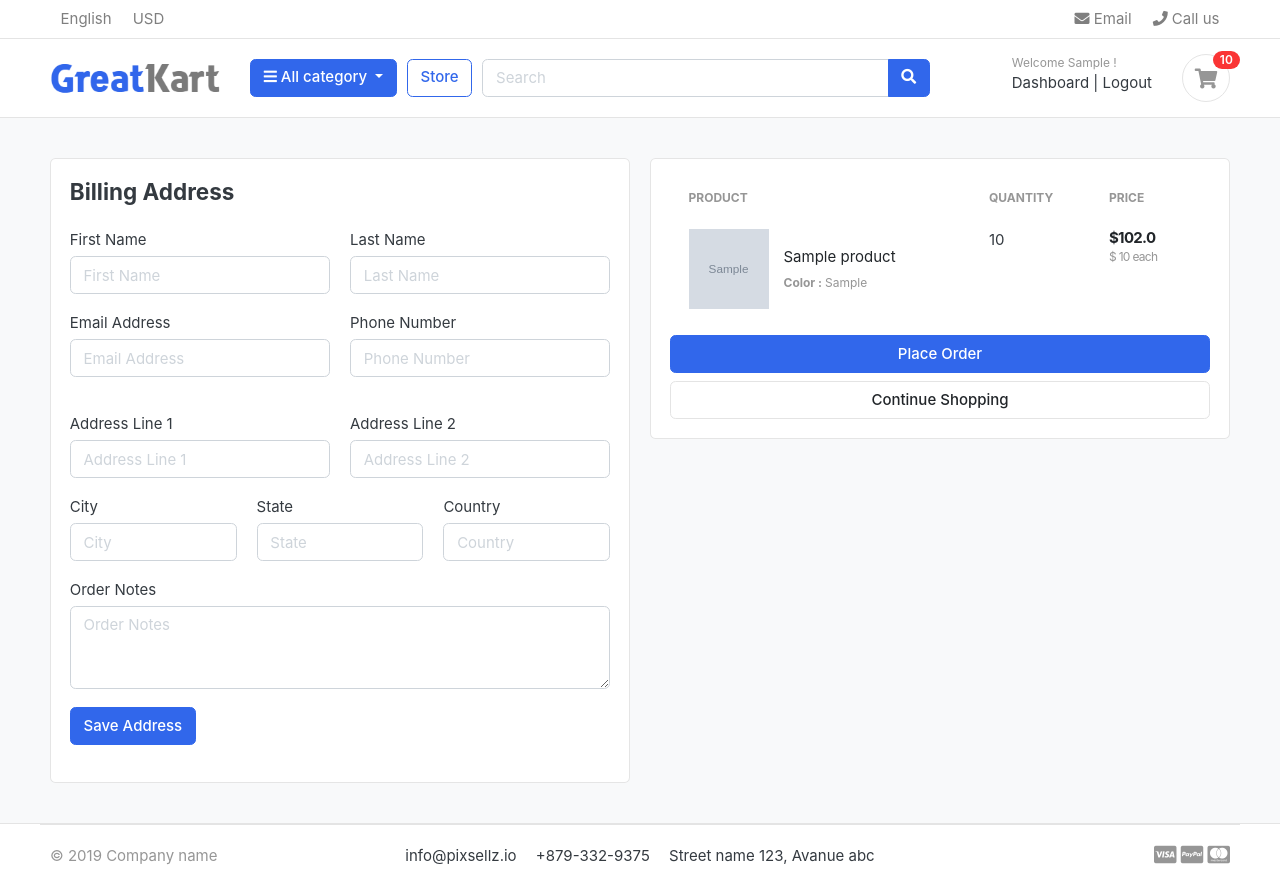
After one commit to SAGAR372112/greatkart-django, a Django app: page /cart/checkout/ in a window 1280 px wide. The commit adds this page. Run offline with Django 5.2, Linux system fonts and the light colour scheme; a user stored in the database is signed in; tables that the repository leaves empty hold one stand-in row (values such as "Sample post"); grey boxes marked "Sample" are stand-in pictures; some libraries are stand-ins or nearby versions; some web fonts are replaced.

Commit message:
handled cart and checkout page for the logged in users

```diff
--- a/carts/context_processors.py
+++ b/carts/context_processors.py
@@ -11,7 +11,10 @@ def counter(request):
     else:
         try:
             cart = Cart.objects.filter(cart_id=_cart_id(request))
-            cart_items = CartItem.objects.all().filter(cart=cart[:1])
+            if request.user.is_authenticated:
+                cart_items = CartItem.objects.all().filter(user=request.user)
+            else:
+                cart_items = CartItem.objects.all().filter(cart=cart[:1])
             for cart_item in cart_items:
                 cart_count += cart_item.quantity
         except Cart.DoesNotExist:
--- a/carts/models.py
+++ b/carts/models.py
@@ -1,5 +1,6 @@
 from django.db import models
 from store.models import Product, Variation
+from accounts.models import Account
 
 class Cart(models.Model):
     cart_id = models.CharField(max_length=250, blank=True)
@@ -9,9 +10,10 @@ class Cart(models.Model):
         return self.cart_id
 
 class CartItem(models.Model):
+    user = models.ForeignKey(Account, on_delete=models.CASCADE, null=True)
     product = models.ForeignKey(Product, on_delete=models.CASCADE)
     variations = models.ManyToManyField(Variation, blank=True)
-    cart = models.ForeignKey(Cart, on_delete=models.CASCADE)
+    cart = models.ForeignKey(Cart, on_delete=models.CASCADE, null=True)
     quantity = models.IntegerField()
     is_active = models.BooleanField(default=True)
 
--- a/carts/urls.py
+++ b/carts/urls.py
@@ -6,4 +6,6 @@ urlpatterns = [
     path('add_cart/<int:product_id>/', views.add_cart, name='add_cart'),
     path('remove_cart/<int:product_id>/<int:cart_item_id>/', views.remove_cart, name='remove_cart'),
     path('remove_cart_item/<int:product_id>/<int:cart_item_id>/', views.remove_cart_item, name='remove_cart_item'),
+
+    path('checkout/', views.checkout, name='checkout'),
 ]
--- a/carts/views.py
+++ b/carts/views.py
@@ -5,83 +5,162 @@ from django.http import HttpResponse
 from django.core.exceptions import ObjectDoesNotExist
 from django.shortcuts import get_object_or_404
 
+from django.contrib.auth.decorators import login_required
+
+# for getting the cart id from session-id is present in the cookie session
 def _cart_id(request):
     cart = request.session.session_key
     if not cart:
         cart = request.session.create()
     return cart
 
+# for adding the cart item
+def add_cart(request, product_id):
 
-def add_cart(request, product_id):
+    current_user = request.user
+
+    # for getting the product
     product = Product.objects.get(id=product_id)
-    product_variation = []
-    if request.method == 'POST':
-        for item in request.POST:
-            key = item
-            value = request.POST[key]
-            try:
-                variation = Variation.objects.get( variation_category__iexact=key, variation_value__iexact=value)
-                product_variation.append(variation)
-            except Variation.DoesNotExist:
-                pass
 
-    try:
-        cart = Cart.objects.get(cart_id=_cart_id(request)) #get the cart using the cart_id present in the session
-    except Cart.DoesNotExist:
-        cart = Cart.objects.create(cart_id=_cart_id(request))
-    cart.save()
+    # if current user is authenticated
+    if current_user.is_authenticated:
+        product_variation = []
+        if request.method == 'POST':
+            for item in request.POST:
+                key = item
+                value = request.POST[key]
+                try:
+                    variation = Variation.objects.get( variation_category__iexact=key, variation_value__iexact=value)
+                    product_variation.append(variation)
+                except Variation.DoesNotExist:
+                    pass
 
+        # for checking if the cart item already exists
+        is_cart_item_exists = CartItem.objects.filter(product=product, user=current_user).exists()
 
-    is_cart_item_exists = CartItem.objects.filter(product=product, cart=cart).exists()
+        # for checking existing variation list and current variation list
+        if is_cart_item_exists:
+            cart_item = CartItem.objects.filter(product=product, user=current_user)
 
-    if is_cart_item_exists:
-        cart_item = CartItem.objects.filter(product=product, cart=cart)
+            # for getting the existing variation list and id list
+            existing_variation_list = []
+            id = []
+            for item in cart_item:
+                existing_variation = item.variations.all()
+                existing_variation_list.append(list(existing_variation))
+                id.append(item.id)
 
-        #existing_variation -> database
-        #current variation -> product_variation
-        #item in cart_item -> cart_item
+            # incrementing the quantity of the cart item
+            if product_variation in existing_variation_list:
+                index = existing_variation_list.index(product_variation)
+                item_id = id[index]
+                item = CartItem.objects.get(product=product, id=item_id)
+                item.quantity += 1
+                item.save()
 
-        existing_variation_list = []
-        id = []
-        for item in cart_item:
-            existing_variation = item.variations.all()
-            existing_variation_list.append(list(existing_variation))
-            id.append(item.id)
+            # for creating the cart item
+            else:
+                item = CartItem.objects.create(
+                    product=product,
+                    quantity=1,
+                    user=current_user
+                )
+                if len(product_variation) > 0:
+                    item.variations.clear()
+                    item.variations.add(*product_variation)
+                item.save()
+        # If the user is not authenticated
+        else:
+            cart_item = CartItem.objects.create(
+                product=product,
+                quantity=1,
+                user=current_user
+                )
+            if len(product_variation) > 0:
+                cart_item.variations.clear()
+                cart_item.variations.add(*product_variation)
+            cart_item.save()
+        return redirect('cart')
 
-        if product_variation in existing_variation_list:
-            index = existing_variation_list.index(product_variation)
-            item_id = id[index]
-            item = CartItem.objects.get(product=product, id=item_id)
-            item.quantity += 1
-            item.save()
+    else:
+        product_variation = []
+        if request.method == 'POST':
+            for item in request.POST:
+                key = item
+                value = request.POST[key]
+                try:
+                    variation = Variation.objects.get( variation_category__iexact=key, variation_value__iexact=value)
+                    product_variation.append(variation)
+                except Variation.DoesNotExist:
+                    pass
+
+        # for getting the cart using the cart_id present in the session
+        try:
+            cart = Cart.objects.get(cart_id=_cart_id(request)) #get the cart using the cart_id present in the session
+        except Cart.DoesNotExist:
+            cart = Cart.objects.create(cart_id=_cart_id(request))
+        cart.save()
+
+        # for checking if the cart item already exists
+        is_cart_item_exists = CartItem.objects.filter(product=product, cart=cart).exists()
+
+        # for checking existing variation list and current variation list
+        if is_cart_item_exists:
+            cart_item = CartItem.objects.filter(product=product, cart=cart)
+
+            #existing_variation -> database
+            #current variation -> product_variation
+            #item in cart_item -> cart_item
+
+            # for getting the existing variation list and id list
+            existing_variation_list = []
+            id = []
+            for item in cart_item:
+                existing_variation = item.variations.all()
+                existing_variation_list.append(list(existing_variation))
+                id.append(item.id)
+
+            # incrementing the quantity of the cart item
+            if product_variation in existing_variation_list:
+                index = existing_variation_list.index(product_variation)
+                item_id = id[index]
+                item = CartItem.objects.get(product=product, id=item_id)
+                item.quantity += 1
+                item.save()
+
+            # for creating the cart item
+            else:
+                item = CartItem.objects.create(
+                    product=product,
+                    quantity=1,
+                    cart=cart
+                )
+                if len(product_variation) > 0:
+                    item.variations.clear()
+                    item.variations.add(*product_variation)
+                item.save()
+        # for creating and saving cart item
         else:
-            item = CartItem.objects.create(
+            cart_item = CartItem.objects.create(
                 product=product,
                 quantity=1,
                 cart=cart
-            )
+                )
             if len(product_variation) > 0:
-                item.variations.clear()
-                item.variations.add(*product_variation)
-            item.save()
-    else:
-        cart_item = CartItem.objects.create(
-            product=product,
-            quantity=1,
-            cart=cart
-            )
-        if len(product_variation) > 0:
-            cart_item.variations.clear()
-            cart_item.variations.add(*product_variation)
-        cart_item.save()
-    return redirect('cart')
+                cart_item.variations.clear()
+                cart_item.variations.add(*product_variation)
+            cart_item.save()
+        return redirect('cart')
 
+# for removing the cart item by reducing the quantity
+def remove_cart(request, product_id, cart_item_id):
 
-def remove_cart(request, product_id, cart_item_id):
-    cart = Cart.objects.get(cart_id=_cart_id(request))
     product = get_object_or_404(Product, id=product_id)
     try:
-        cart_item = CartItem.objects.get(product=product, cart=cart, id=cart_item_id)
+        if request.user.is_authenticated:
+            cart_item = CartItem.objects.get(product=product, user=request.user, id=cart_item_id)
+        else:
+            cart_item = CartItem.objects.get(product=product, cart=cart, id=cart_item_id)
         if cart_item.quantity > 1:
             cart_item.quantity -= 1
             cart_item.save()
@@ -91,19 +170,28 @@ def remove_cart(request, product_id, cart_item_id):
         pass
     return redirect('cart')
 
+# for removing the cart all quantity item if quantity is more then one
 def remove_cart_item(request, product_id, cart_item_id):
     cart = Cart.objects.get(cart_id=_cart_id(request))
     product = get_object_or_404(Product, id=product_id)
-    cart_item = CartItem.objects.get(product=product, cart=cart, id=cart_item_id)
+    if request.user.is_authenticated:
+        cart_item = CartItem.objects.get(product=product, user=request.user, id=cart_item_id)
+    else:
+        cart_item = CartItem.objects.get(product=product, cart=cart, id=cart_item_id)
     cart_item.delete()
     return redirect('cart')
 
+# for displaying the cart items
 def cart(request, total=0, quantity=0, cart_items=None):
     try:
         tax = 0
         grand_total = 0
-        cart = Cart.objects.get(cart_id=_cart_id(request))
-        cart_items = CartItem.objects.filter(cart=cart, is_active=True)
+        # for checking if the user is authenticated
+        if request.user.is_authenticated:
+            cart_items = CartItem.objects.filter(user=request.user, is_active=True)
+        else:
+            cart = Cart.objects.get(cart_id=_cart_id(request))
+            cart_items = CartItem.objects.filter(cart=cart, is_active=True)
         for cart_item in cart_items:
             total += (cart_item.product.price * cart_item.quantity)
             quantity += cart_item.quantity
@@ -120,3 +208,31 @@ def cart(request, total=0, quantity=0, cart_items=None):
         'grand_total': grand_total,
     }
     return render(request, 'store/cart.html', context)
+
+# for displaying the checkout page
+@login_required(login_url='login')
+def checkout(request, total=0, quantity=0, cart_items=None):
+    try:
+        tax = 0
+        grand_total = 0
+        if request.user.is_authenticated:
+            cart_items = CartItem.objects.filter(user=request.user, is_active=True)
+        else:
+            cart = Cart.objects.get(cart_id=_cart_id(request))
+            cart_items = CartItem.objects.filter(cart=cart, is_active=True)
+        for cart_item in cart_items:
+            total += (cart_item.product.price * cart_item.quantity)
+            quantity += cart_item.quantity
+        tax = (2 * total)/100
+        grand_total = total + tax
+    except ObjectDoesNotExist:
+        pass
+
+    context = {
+        'total': total,
+        'quantity': quantity,
+        'cart_items': cart_items,
+        'tax': tax,
+        'grand_total': grand_total,
+    }
+    return render(request, 'store/checkout.html', context)
--- a/templates/store/cart.html
+++ b/templates/store/cart.html
@@ -102,7 +102,7 @@
                 <p class="text-center mb-3">
                     <img src="{% static 'images/misc/payments.png' %}" height="26">
                 </p>
-                <a href="./place-order.html" class="btn btn-primary btn-block"> Checkout </a>
+                <a href="{% url 'checkout' %}" class="btn btn-primary btn-block"> Checkout </a>
                 <a href="{% url 'store' %}" class="btn btn-light btn-block">Continue Shopping</a>
             </div> <!-- card-body.// -->
             </div> <!-- card.// -->
--- /dev/null
+++ b/templates/store/checkout.html
@@ -0,0 +1,145 @@
+{% extends 'base.html' %}
+{% load static %}
+{% block content %}
+
+<section class="section-content padding-y bg">
+    <div class="container">
+
+    <!-- ============================ COMPONENT 1 ================================= -->
+    <div class="row">
+        <aside class="col-lg-6">
+    <div class="card">
+        <div class="card-body">
+            <h4 class="card-title mb-4">Billing Address</h4>
+            <form action="" method="POST">
+                {% csrf_token %}
+                <div class="row">
+                    <div class="col form-group">
+                        <label>First Name</label>
+                        <input type="text" class="form-control" name="first_name" placeholder="First Name" required>
+                    </div>
+                    <div class="col form-group">
+                        <label>Last Name</label>
+                        <input type="text" class="form-control" name="last_name" placeholder="Last Name" required>
+                    </div>
+                </div>
+                <div class="row">
+                    <div class="col form-group">
+                        <label>Email Address</label>
+                        <input type="email" class="form-control" name="email" placeholder="Email Address" required>
+                    </div>
+                    <div class="col form-group">
+                        <label>Phone Number</label>
+                        <input type="text" class="form-control" name="phone" placeholder="Phone Number" required>
+                    </div>
+                </div>
+                <div class="row">
+                    <div class="col form-group">
+
+                    </div>
+                </div>
+                <div class="row">
+                    <div class="col form-group">
+                        <label>Address Line 1</label>
+                        <input type="text" class="form-control" name="address_line_1" placeholder="Address Line 1" required>
+                    </div>
+                    <div class="col form-group">
+                        <label>Address Line 2</label>
+                        <input type="text" class="form-control" name="address_line_2" placeholder="Address Line 2">
+                    </div>
+                </div>
+                <div class="row">
+                    <div class="col form-group">
+                        <label>City</label>
+                        <input type="text" class="form-control" name="city" placeholder="City" required>
+                    </div>
+                    <div class="col form-group">
+                        <label>State</label>
+                        <input type="text" class="form-control" name="state" placeholder="State" required>
+                    </div>
+
+                    <div class="col form-group">
+                        <label>Country</label>
+                        <input type="text" class="form-control" name="country" placeholder="Country" required>
+                    </div>
+                </div>
+                <div class="row">
+                    <div class="col form-group">
+                        <label>Order Notes</label>
+                        <textarea name="order_notes" id="order_notes" class="form-control" placeholder="Order Notes" rows="3"></textarea>
+                    </div>
+                </div>
+                <div class="row">
+                    <div class="col form-group">
+                        <button type="submit" class="btn btn-primary">Save Address</button>
+                    </div>
+                </div>
+
+        </div>
+
+    </div> <!-- card.// -->
+
+        </aside> <!-- col.// -->
+        <aside class="col-lg-6">
+
+            <div class="card">
+            <div class="card-body">
+                <table class="table table-borderless table-shopping-cart">
+                    <thead class="text-muted">
+                    <tr class="small text-uppercase">
+                      <th scope="col">Product</th>
+                      <th scope="col" width="120">Quantity</th>
+                      <th scope="col" width="120">Price</th>
+                    </tr>
+                    </thead>
+                    <tbody>
+                    {% for cart_item in cart_items %}
+                    <tr>
+                        <td>
+                            <figure class="itemside align-items-center">
+                                <div class="aside"><img src="{{cart_item.product.images.url}}" class="img-sm"></div>
+                                <figcaption class="info">
+                                    <a href="{{ cart_item.product.get_url }}" class="title text-dark">{{cart_item.product.product_name}}</a>
+                                    <p class="text-muted small">
+                                       {% if cart_item.variations.all %}
+                                        {% for item in cart_item.variations.all %}
+                                            <b>{{item.variation_category | capfirst}} : </b> {{item.variation_value | capfirst}} <br>
+                                        {% endfor %}
+                                       {% endif %}
+                                    </p>
+                                </figcaption>
+                            </figure>
+                        </td>
+                        <td>
+                            <label for="">{{cart_item.quantity}}</label>
+                        </td>
+                        <td>
+                            <div class="price-wrap">
+                                <var class="price">${{ grand_total }}</var>
+                                <small class="text-muted"> $ {{ cart_item.product.price}} each </small>
+                            </div> <!-- price-wrap .// -->
+                        </td>
+                    </tr>
+
+                    {% endfor %}
+                    </tbody>
+                    </table>
+                <button type="submit" class="btn btn-primary btn-block" name="place_order">Place Order</button>
+                <a href="{% url 'store' %}" class="btn btn-light btn-block">Continue Shopping</a>
+                </form>
+            </div> <!-- card-body.// -->
+            </div> <!-- card.// -->
+
+    </aside> <!-- col.// -->
+
+
+    </div> <!-- row.// -->
+    <!-- ============================ COMPONENT 1 END .// ================================= -->
+
+    </div> <!-- container .//  -->
+    </section>
+    <!-- ========================= SECTION CONTENT END// ========================= -->
+
+
+
+{% endblock %}
```
Also changed, not shown: accounts/views.py (+66 -1 lines), carts/migrations/0003_cartitem_user_alter_cartitem_cart.py (added).
